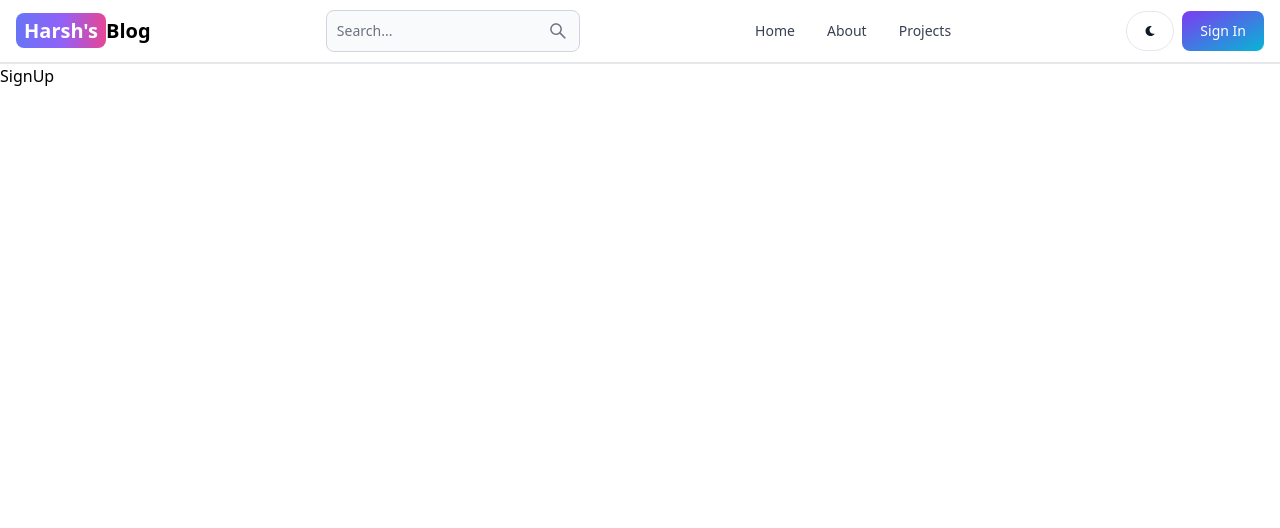
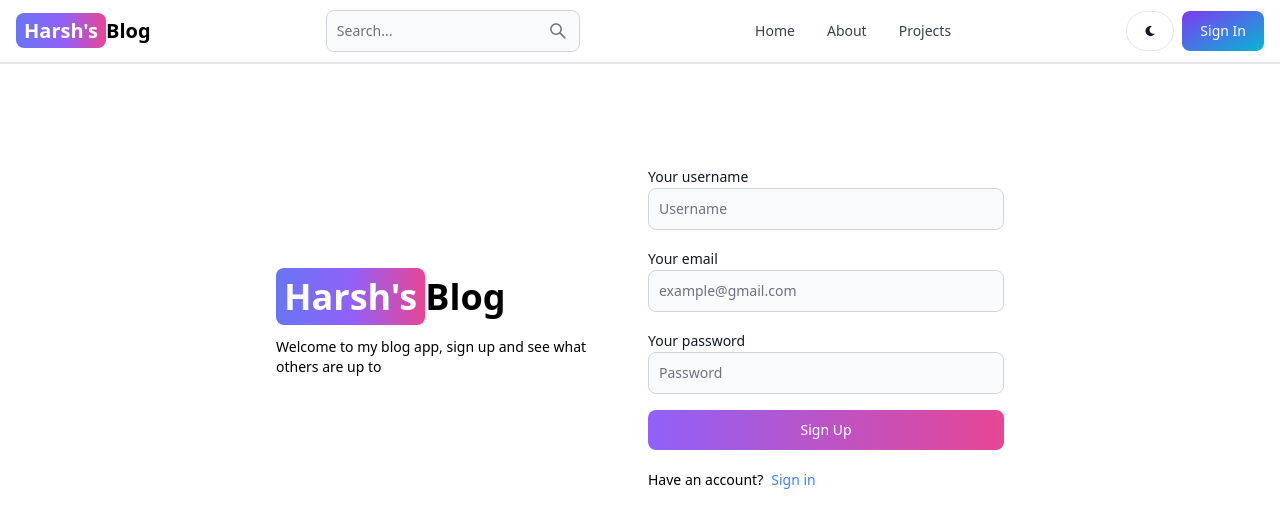
Before and after one commit to Harshkhaire1001/blog-app, a React (Create React App) app in the folder client/: page /sign-up in a window 1280 px wide. Shown: the top 528 px of the page. Built offline with nearby package versions, Linux system fonts and the light colour scheme.

Commit message:
create sign up page UI

```diff
--- a/client/src/pages/SignUp.jsx
+++ b/client/src/pages/SignUp.jsx
@@ -1,7 +1,67 @@
+import { Button, Label, TextInput } from 'flowbite-react'
 import React from 'react'
+import { Link } from 'react-router-dom'
 
 export default function SignUp() {
   return (
-    <div>SignUp</div>
+    <div className='min-h-screen mt-20 '>
+      <div className='flex p-3 max-w-3xl mx-auto flex-col md:flex-row md:items-center'>
+
+        {/* left */}
+        <div className='flex-1 p-2'>
+          <Link to="/" className='font-bold dark:text-white text-4xl'>
+            <span className='px-2 py-1 bg-gradient-to-r from-indigo-500
+            via-purple-500 to-pink-500 rounded-lg text-white'>
+            Harsh's
+            </span>
+            Blog
+          </Link>
+          <p className='text-sm mt-5'>
+            Welcome to my blog app, sign up and see what others are up to
+          </p>
+        </div>
+
+        {/* right */}
+        <div className='flex-1 p-2'>
+          <form className='flex flex-col gap-4'>
+            <div>
+              <Label value='Your username' />
+              <TextInput
+                type='text'
+                placeholder='Username'
+                id='username'
+              />
+            </div>
+            <div>
+              <Label value='Your email' />
+              <TextInput
+                type='text'
+                placeholder='example@gmail.com'
+                id='email'
+              />
+            </div>
+            <div>
+              <Label value='Your password' />
+              <TextInput
+                type='text'
+                placeholder='Password'
+                id='password'
+              />
+            </div>
+            <Button gradientDuoTone='purpleToPink' type='submit'>
+              Sign Up
+            </Button>
+          </form>
+
+          <div className='flex gap-2 text-sm mt-5'>
+            <span>Have an account?</span>
+            <Link to='/sign-in' className='text-blue-500'>
+              Sign in
+            </Link>
+          </div>
+        </div>
+      </div>
+
+    </div>
   )
 }
```
